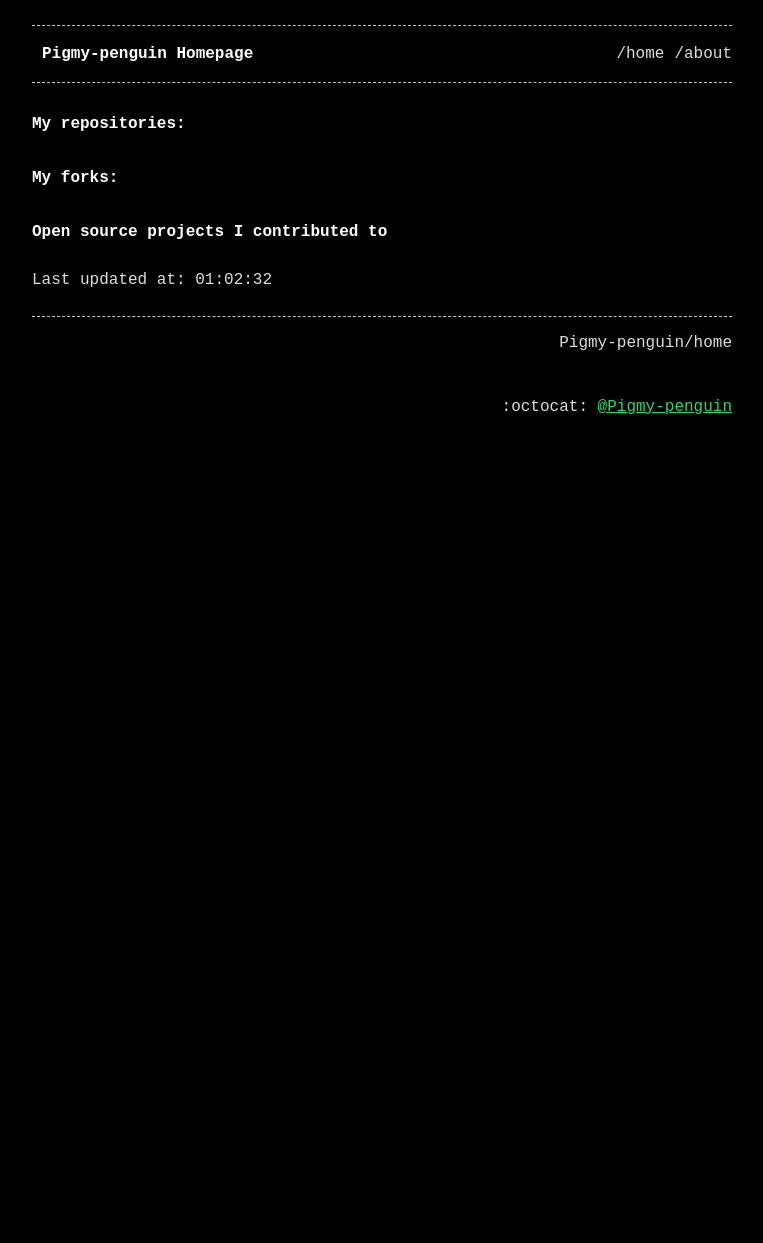
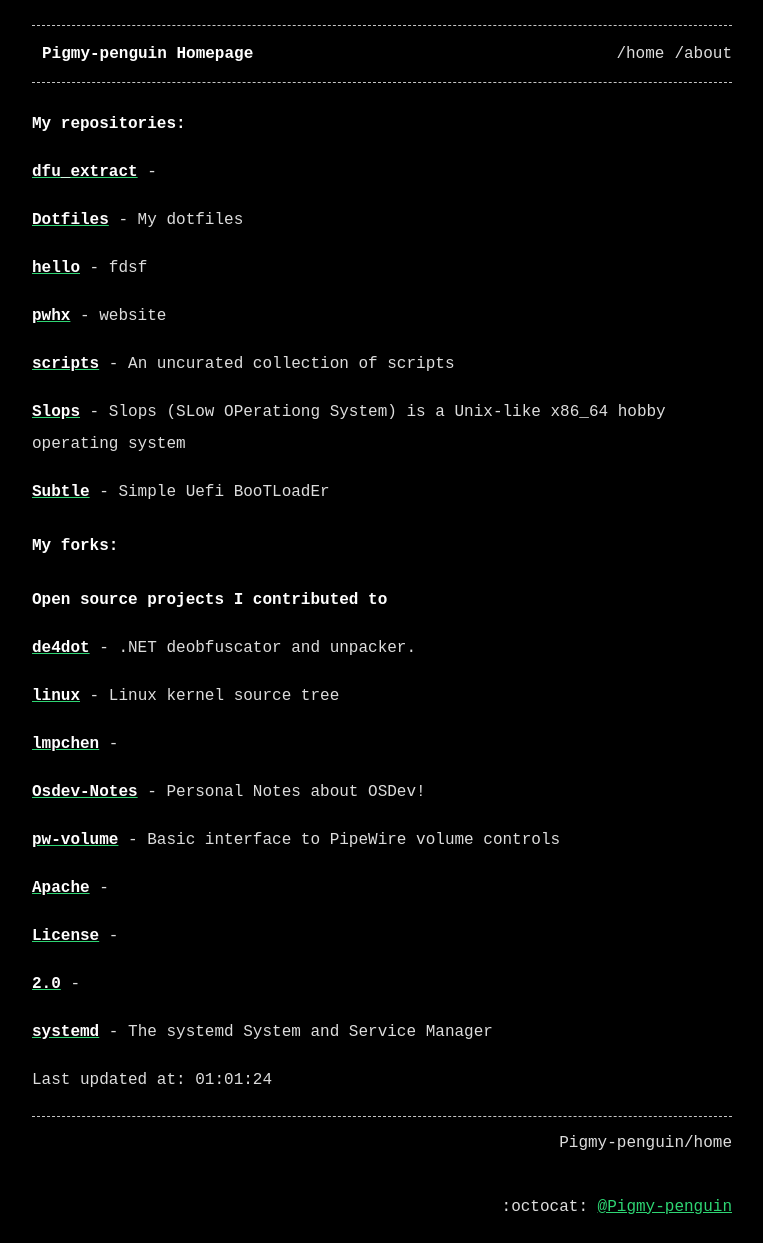
Before and after one commit to Pigmy-penguin/Pigmy-penguin.github.io, a Jekyll site: the page built from index.md, in a window 1280 px wide. Shown: the whole page, without its empty margins (258-1021 px from the left). Built offline with Jekyll 4.4.1, drawn with Linux system fonts in a browser that asks for light colours; before the commit the page ends 900 px from its top, so only the background shows below that.

Commit message:
Auto updating the website

```diff
--- a/index.md
+++ b/index.md
@@ -7,8 +7,40 @@ title: Pigmy-penguin Homepage
 
 ## My repositories:
 
+[**dfu_extract**](https://github.com/Pigmy-penguin/dfu_extract) -
+
+[**Dotfiles**](https://github.com/Pigmy-penguin/Dotfiles) - My dotfiles
+
+[**hello**](https://github.com/Pigmy-penguin/hello) - fdsf
+
+[**pwhx**](https://github.com/Pigmy-penguin/pwhx) - website
+
+[**scripts**](https://github.com/Pigmy-penguin/scripts) - An uncurated collection of scripts
+
+[**Slops**](https://github.com/Pigmy-penguin/Slops) - Slops (SLow OPerationg System) is a Unix-like x86_64 hobby operating system
+
+[**Subtle**](https://github.com/Pigmy-penguin/Subtle) - Simple Uefi BooTLoadEr
+
 ## My forks:
 ### Open source projects I contributed to
 
+[**de4dot**](https://github.com/Pigmy-penguin/de4dot) - .NET deobfuscator and unpacker.
 
-Last updated at: 01:02:32
+[**linux**](https://github.com/Pigmy-penguin/linux) - Linux kernel source tree
+
+[**lmpchen**](https://github.com/Pigmy-penguin/lmpchen) -
+
+[**Osdev-Notes**](https://github.com/Pigmy-penguin/Osdev-Notes) - Personal Notes about OSDev!
+
+[**pw-volume**](https://github.com/Pigmy-penguin/pw-volume) - Basic interface to PipeWire volume controls
+
+[**Apache**](https://github.com/Pigmy-penguin/Apache) -
+
+[**License**](https://github.com/Pigmy-penguin/License) -
+
+[**2.0**](https://github.com/Pigmy-penguin/2.0) -
+
+[**systemd**](https://github.com/Pigmy-penguin/systemd) - The systemd System and Service Manager
+
+
+Last updated at: 01:01:24
```
Also changed, not shown: 2 other files.
